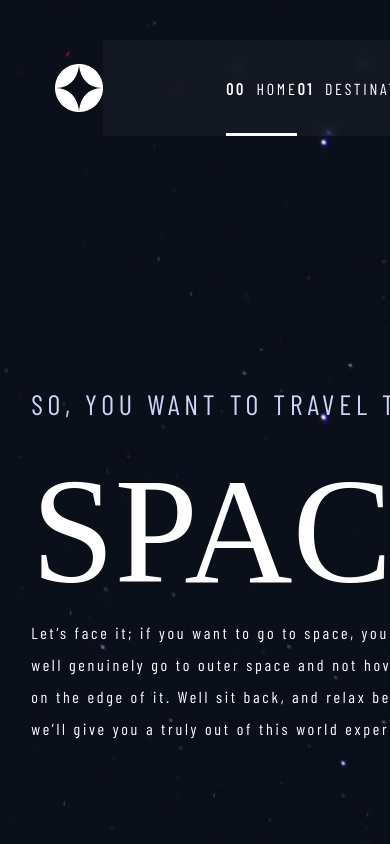
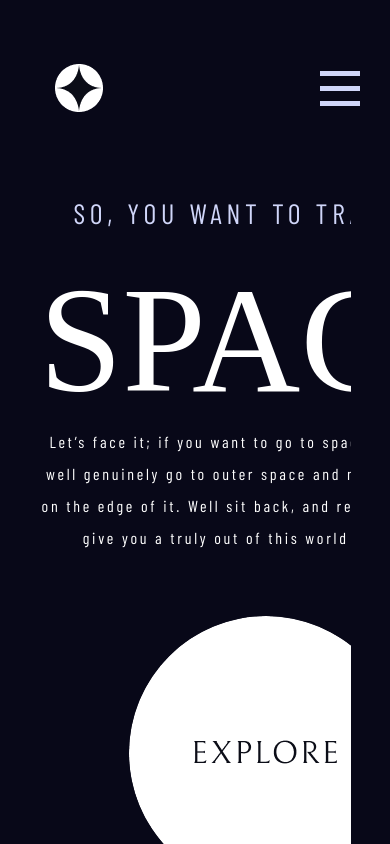
Before and after one commit to baranero/space-web-react-scss, a React (Create React App) app: page / in a window 390 px wide. Built offline with nearby package versions, Linux system fonts and the light colour scheme; a web font is replaced by a local one.

Commit message:
hamburger menu

```diff
--- a/src/App.js
+++ b/src/App.js
@@ -1,11 +1,12 @@
 import { useEffect, useState } from 'react';
-import { BrowserRouter, Route, Routes } from 'react-router-dom';
+import { BrowserRouter, Route, Routes, useLocation } from 'react-router-dom';
 import './App.sass';
 import Destination from './components/Destination/Destination';
 import Header from './components/Header/Header';
 import HomePage from './components/HomePage/HomePage';
 import { moonsData, crewsData, technologiesData } from './data'
 import homepage from "./images/homepage-background.jpg"
+import homepageTablet from "./images/background-tablet.jpg"
 import destination from "./images/destination-background.jpg"
 import crew from "./images/crew-background.jpg"
 import technology from "./images/technology-background.jpg"
@@ -15,6 +16,8 @@ import Technology from './components/Technology/Technology';
 function App() {
 
   const [background, setBackground] = useState('')
+  const [homepageBg, setHomepageBg] = useState('')
+  const [isMobile, setIsMobile] = useState(window.innerWidth <= 600 ? true : false)
 
   useEffect(() => {
     const data = localStorage.getItem('background')
@@ -26,16 +29,34 @@ function App() {
     window.localStorage.setItem('background', background)
   }, [background])
 
+  const handleResize = () => {
+    if (window.innerWidth <= 820) {
+        setHomepageBg(homepageTablet)
+
+    } else {
+        setHomepageBg(homepage)
+    }
+    if (window.innerWidth <= 600) {
+      setIsMobile(true)
+    } else{
+      setIsMobile(false)
+    } }
+
+  useEffect(() => {
+    window.addEventListener("resize", handleResize)
+  })
+
   return (
 
       <BrowserRouter>
-        <div className='App' style={{ backgroundImage: background ? `url(${background})` : `url(${homepage})` }} >
+        <div className='App' style={{ backgroundImage: background ? `url(${background})` : `url(${homepageBg})` }} >
           <Header
             onBackground={setBackground}
             destination={destination}
-            homepage={homepage}
+            homepage={homepageBg}
             crew={crew}
             technology={technology}
+            mobile={isMobile}
           />
           <Routes>
             <Route
@@ -44,7 +65,7 @@ function App() {
                 <HomePage
                   onBackground={setBackground}
                   destination={destination}
-                  homepage={homepage}
+                  homepage={homepageBg}
                   crew={crew}
                   technology={technology}
                 />}
--- a/src/App.sass
+++ b/src/App.sass
@@ -6,5 +6,4 @@
     background-image: url('./images/homepage-background.jpg')
     background-repeat: no-repeat
     background-size: cover
-    background-attachment: fixed
     overflow-y: hidden
--- a/src/components/Crew/CrewItem.sass
+++ b/src/components/Crew/CrewItem.sass
@@ -15,6 +15,8 @@
 
     .title
          @extend %head-5
+         span
+            opacity: 25%
 
     .image
         grid-column: 2/3
@@ -53,7 +55,7 @@
         grid-column: 1/2
         grid-row: 5/6
         align-self: flex-end
-        margin-bottom: 80px
+        margin-bottom: 10%
         .navigate-dot-list
             display: flex
             align-items: center
--- a/src/components/Destination/DestinationItem.sass
+++ b/src/components/Destination/DestinationItem.sass
@@ -9,7 +9,8 @@
     grid-auto-rows: 150px 50px 130px 150px 30px 60px 80px
     align-items: center
     justify-content: left
-    margin-left: 11%
+    margin-top: 22px
+    margin-left: 10%
     margin-right: 10%
     column-gap: 10px
 
--- /dev/null
+++ b/src/components/Header/BurgerMenu/BurgerMenu.js
@@ -0,0 +1,13 @@
+import { Fragment } from "react"
+import burger from "../../../images/hamburger-menu.svg"
+import './BurgerMenu.sass'
+
+const BurgerMenu = (props) => {
+    return (
+        <Fragment>
+            <img onClick={props.onClick} className="burger-menu" src={burger} />
+        </Fragment>
+    )
+}
+
+export default BurgerMenu
--- /dev/null
+++ b/src/components/Header/BurgerMenu/BurgerMenu.sass
@@ -0,0 +1,8 @@
+@import '../../../styles/_variables'
+@import '../../../styles/__fonts'
+
+.burger-menu
+    width: 40px
+    height: 40px
+    right: 30px
+    position: absolute
--- /dev/null
+++ b/src/components/Header/BurgerMenu/MobileMenu.js
@@ -0,0 +1,53 @@
+import { Fragment } from 'react'
+import { Link, useLocation } from 'react-router-dom'
+import './MobileMenu.sass'
+
+const MobileMenu = (props) => {
+    const location = useLocation()
+    return (
+    <Fragment>
+        <div onClick={props.onClose} className="close"></div>
+        <ul className='mobile__menu'>
+            <li
+                >
+                    <Link
+                        className={location.pathname.includes('/') &&
+                        location.pathname.length <= 1 ?
+                        "active" : "unactive"}
+                        onClick={() => {props.onBackground(props.homepage)}}
+                        to="/"><span>00</span>HOME
+                    </Link>
+            </li>
+            <li
+                >
+                    <Link
+                        className={location.pathname.includes("/destination") ?
+                        "active" : "unactive"}
+                        onClick={() => {props.onBackground(props.destination)}}
+                        to="/destination"><span>01</span>DESTINATION
+                    </Link>
+            </li>
+            <li
+                >
+                    <Link
+                        className={location.pathname.includes("/crew") ?
+                        "active" : "unactive"}
+                        onClick={() => {props.onBackground(props.crew)}}
+                        to="/crew"><span>02</span>CREW
+                    </Link>
+            </li>
+            <li
+                >
+                    <Link
+                        className={location.pathname.includes("/technology") ?
+                        "active" : "unactive"}
+                        onClick={() => {props.onBackground(props.technology)}}
+                        to="/technology"><span>03</span>TECHNOLOGY
+                    </Link>
+            </li>
+        </ul>
+    </Fragment>
+    )
+}
+
+export default MobileMenu
--- /dev/null
+++ b/src/components/Header/BurgerMenu/MobileMenu.sass
@@ -0,0 +1,51 @@
+@import '../../../styles/_variables'
+@import '../../../styles/__fonts'
+
+.mobile__menu
+    display: flex
+    flex-direction: column
+    width: 40%
+    position: fixed
+    right: 0
+    bottom: 0
+    margin: 0
+    backdrop-filter: blur(30px)
+    z-index: 2
+    justify-content: center
+    li
+        transform: translateY(-100px)
+    span
+        display: block
+    .active
+        border: none
+        height: 96px
+    .unactive:hover
+        border: none
+        height: 96px
+
+.close
+    width: 40px
+    height: 40px
+    position: absolute
+    right: 20px
+    top: 33px
+    z-index: 3
+
+
+
+.close:after
+    content: ''
+    height: 40px
+    border-left: 2px solid #fff
+    position: absolute
+    transform: rotate(45deg) translateX(15px) translateY(-15px)
+
+
+
+
+.close:before
+    content: ''
+    height: 40px
+    border-left: 2px solid #fff
+    position: absolute
+    transform: rotate(-45deg) translateX(15px) translateY(15px)
--- a/src/components/Header/Header.js
+++ b/src/components/Header/Header.js
@@ -1,50 +1,76 @@
+import { useState } from "react"
 import { Link, useLocation } from "react-router-dom"
 import logo from "..//..//images/logo.png"
+import BurgerMenu from "./BurgerMenu/BurgerMenu"
+import MobileMenu from "./BurgerMenu/MobileMenu"
 import './Header.sass'
 
 const Header = (props) => {
 
     const location = useLocation()
 
+    const [showMenu, setShowMenu] = useState(false)
+
+    const menuHandler = () => {
+        setShowMenu(prevState => !prevState)
+    }
+
+    console.log(showMenu);
+
     return (
         <header>
-            <Link onClick={() => {props.onBackground(props.homepage)}} to="/"><img src={logo} alt="Logo" /></Link>
+            <Link onClick={() => {props.onBackground(props.homepage)}} to="/"><img className="logo" src={logo} alt="Logo" /></Link>
             <hr/>
-            <ul>
+            {props.mobile && !showMenu && <BurgerMenu
+                                onClick={menuHandler}/>}
+
+            {showMenu && <MobileMenu
+                                onBackground={props.onBackground}
+                                homepage={props.homepage}
+                                destination={props.homepage}
+                                crew={props.crew}
+                                technology={props.technology}
+                                onClose={menuHandler}
+                        />}
+            {!props.mobile && <ul>
                 <li
-                    className={location.pathname.includes('/') &&
-                    location.pathname.length <= 1 ?
-                    "active" : "unactive"}>
+                    >
                         <Link
+                            className={location.pathname.includes('/') &&
+                            location.pathname.length <= 1 ?
+                            "active" : "unactive"}
                             onClick={() => {props.onBackground(props.homepage)}}
                             to="/"><span>00</span>HOME
                         </Link>
                 </li>
                 <li
-                    className={location.pathname.includes("/destination") ?
-                    "active" : "unactive"}>
+                    >
                         <Link
+                            className={location.pathname.includes("/destination") ?
+                            "active" : "unactive"}
                             onClick={() => {props.onBackground(props.destination)}}
                             to="/destination"><span>01</span>DESTINATION
                         </Link>
                 </li>
                 <li
-                    className={location.pathname.includes("/crew") ?
-                    "active" : "unactive"}>
+                    >
                         <Link
+                            className={location.pathname.includes("/crew") ?
+                            "active" : "unactive"}
                             onClick={() => {props.onBackground(props.crew)}}
                             to="/crew"><span>02</span>CREW
                         </Link>
                 </li>
                 <li
-                    className={location.pathname.includes("/technology") ?
-                    "active" : "unactive"}>
+                    >
                         <Link
+                            className={location.pathname.includes("/technology") ?
+                            "active" : "unactive"}
                             onClick={() => {props.onBackground(props.technology)}}
                             to="/technology"><span>03</span>TECHNOLOGY
                         </Link>
                 </li>
-            </ul>
+            </ul>}
         </header>
     )
 }
--- a/src/components/Header/Header.sass
+++ b/src/components/Header/Header.sass
@@ -10,42 +10,52 @@ header
     font-family: $head-5-font
     color: $color-white
 
+    .logo
+        margin-right: 20px
+
     img
         height: 48px
         object-fit: contain
 
     ul
         list-style: none
-        padding: 0
-        width: 540px
-        padding: 0px 167px 0px 123px
+        padding: 0 10%
         display: flex
         justify-content: space-between
         background: #ffffff0a
         backdrop-filter: blur(4px)
         height: 100%
 
+
+
+
     li
         @extend %subhead-3
         cursor: pointer
+        padding: 0 20px
+
 
     .unactive:hover
         border-bottom: 3px solid #ffffff80
         border-top: 3px solid rgba(0, 0, 0, 0)
+        height: 90px
 
     .active
         border-bottom: 3px solid $color-white
         border-top: 3px solid rgba(0, 0, 0, 0)
+        height: 90px
+
+    .unactive
+        height: 96px
 
     span
         @extend %subhead-3
         font-weight: 700
-        margin-right: 11px
+        margin: 0 11px
 
     a
         text-decoration: none
         color: $color-white
-        height: 100%
         display: flex
         align-items: center
 
@@ -56,3 +66,26 @@ header
         width: 40%
         z-index: 1
         transform: translateX(20%)
+
+@media (max-width: 820px)
+
+    header
+
+        ul
+
+            padding-left: 5%
+            padding-right: 50px
+            width: 65%
+
+            li
+                padding-left: 1%
+                padding-right: 1%
+
+            span
+                display: none
+
+            a
+                margin: 0 5px
+
+        hr
+            display: none
--- a/src/components/HomePage/HomePage.sass
+++ b/src/components/HomePage/HomePage.sass
@@ -41,3 +41,29 @@
         align-self: flex-end
         justify-self: flex-end
         grid-column: 3/4
+
+
+@media (max-width: 820px)
+
+    .main-page
+        grid-template-columns: 1fr
+        grid-template-rows: 1fr
+        margin: 60px 10%
+        text-align: center
+
+        p
+            padding: 0 10%
+
+
+        a
+            grid-column: 1/2
+            margin: 60px auto 0
+
+        img
+            transform: translate(0px, 0px)
+
+@media (max-width: 600px)
+
+    .main-page
+        p
+            padding: 0
```
Also changed, not shown: src/components/Technology/TechnologyItem.sass (+6 -5 lines).
